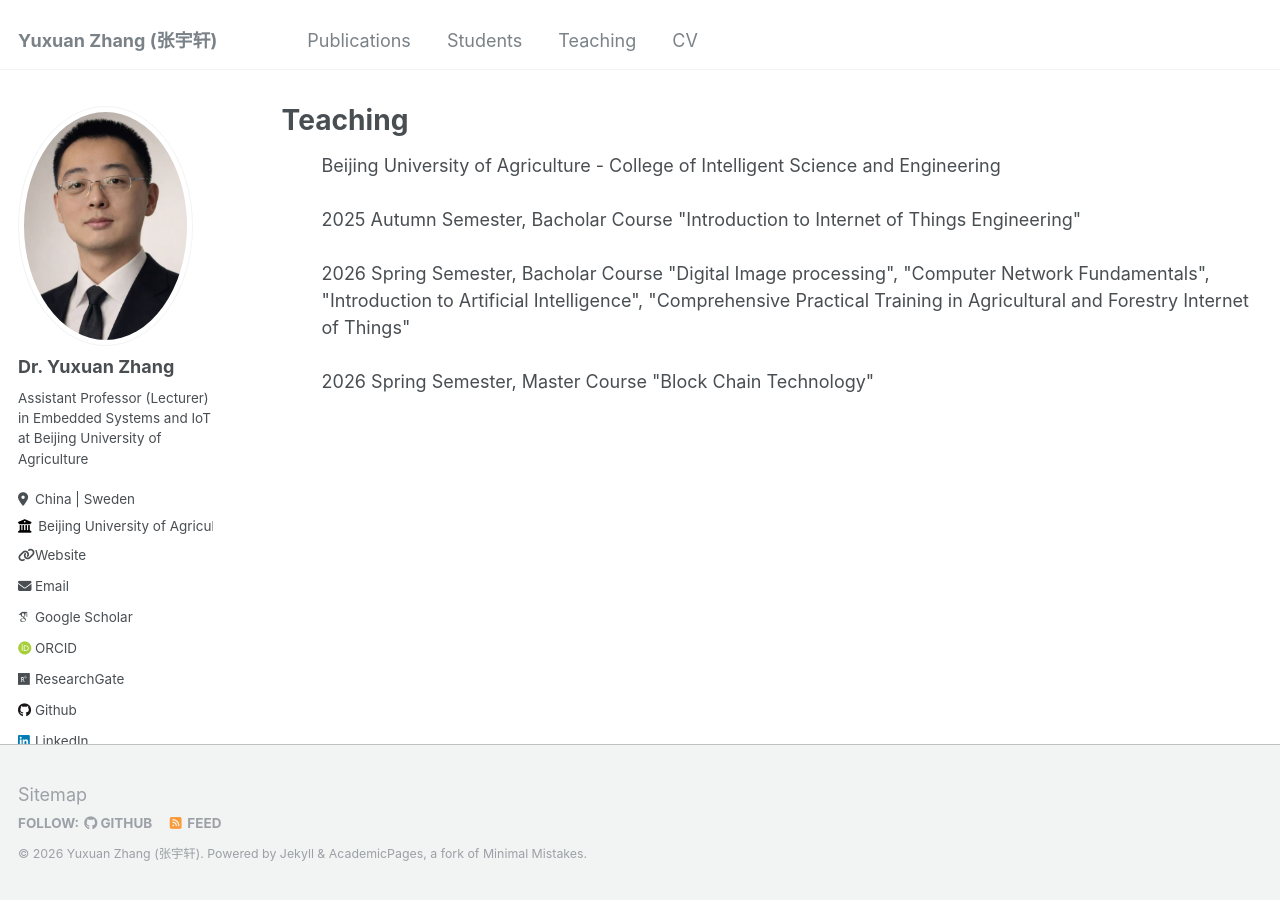
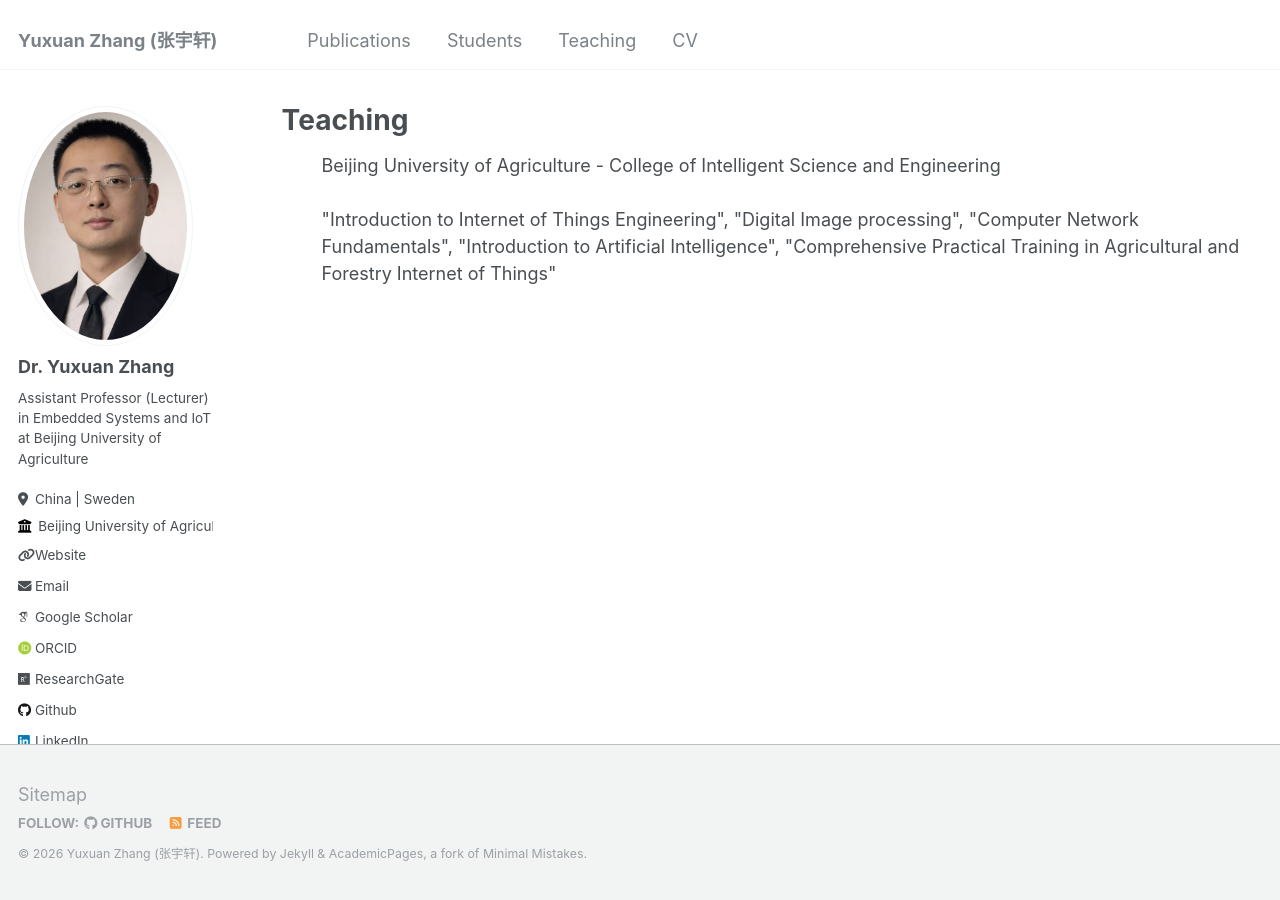
Before and after one commit to YuxuanZhang-96/YuxuanZhang-96.github.io, a Jekyll site: the page built from _pages/teaching.html, in a window 1280 px wide. Built offline with Jekyll 4.4.1, drawn with Linux system fonts in a browser that asks for light colours; some web fonts are replaced.

Commit message:
Update teaching.html

```diff
--- a/_pages/teaching.html
+++ b/_pages/teaching.html
@@ -6,8 +6,6 @@ author_profile: true
 ---
 <ul>
 Beijing University of Agriculture - College of Intelligent Science and Engineering<br><br>
-2025 Autumn Semester, Bacholar Course "Introduction to Internet of Things Engineering" <br><br>
-2026 Spring Semester, Bacholar Course "Digital Image processing", "Computer Network Fundamentals", "Introduction to Artificial Intelligence", "Comprehensive Practical Training in Agricultural and Forestry Internet of Things"  <br><br>
-2026 Spring Semester, Master Course "Block Chain Technology" <br><br>
+"Introduction to Internet of Things Engineering", "Digital Image processing", "Computer Network Fundamentals", "Introduction to Artificial Intelligence", "Comprehensive Practical Training in Agricultural and Forestry Internet of Things"  <br><br>
 
 </ul>
```
